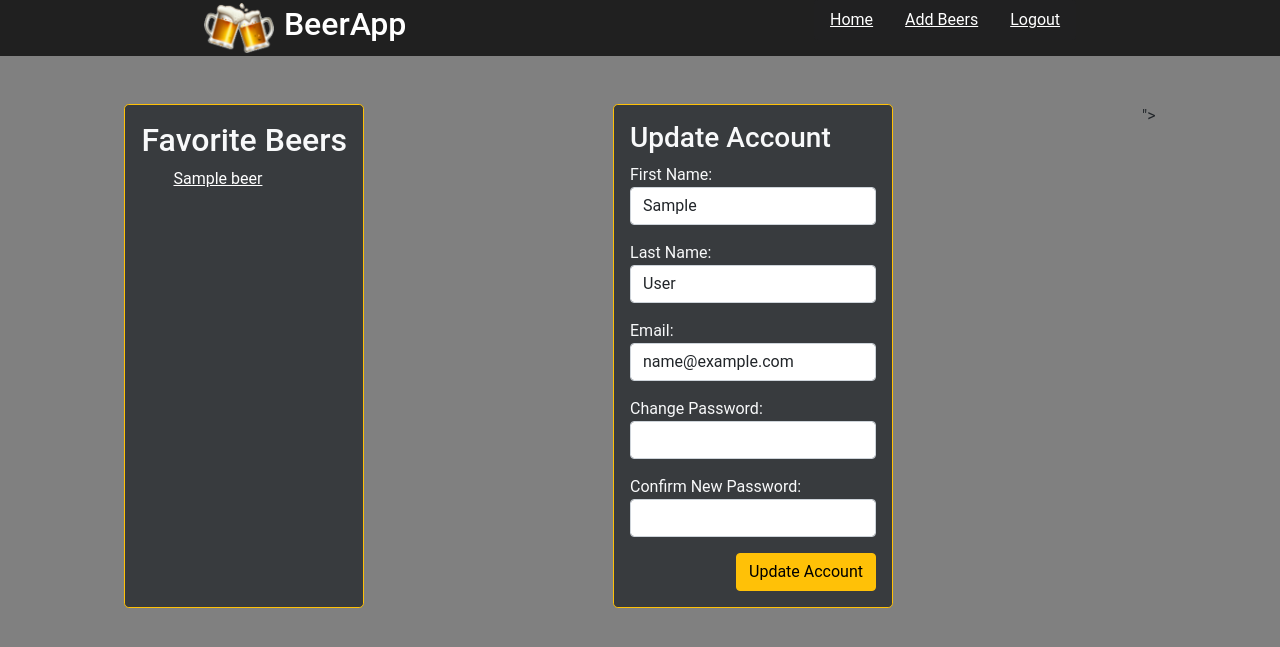
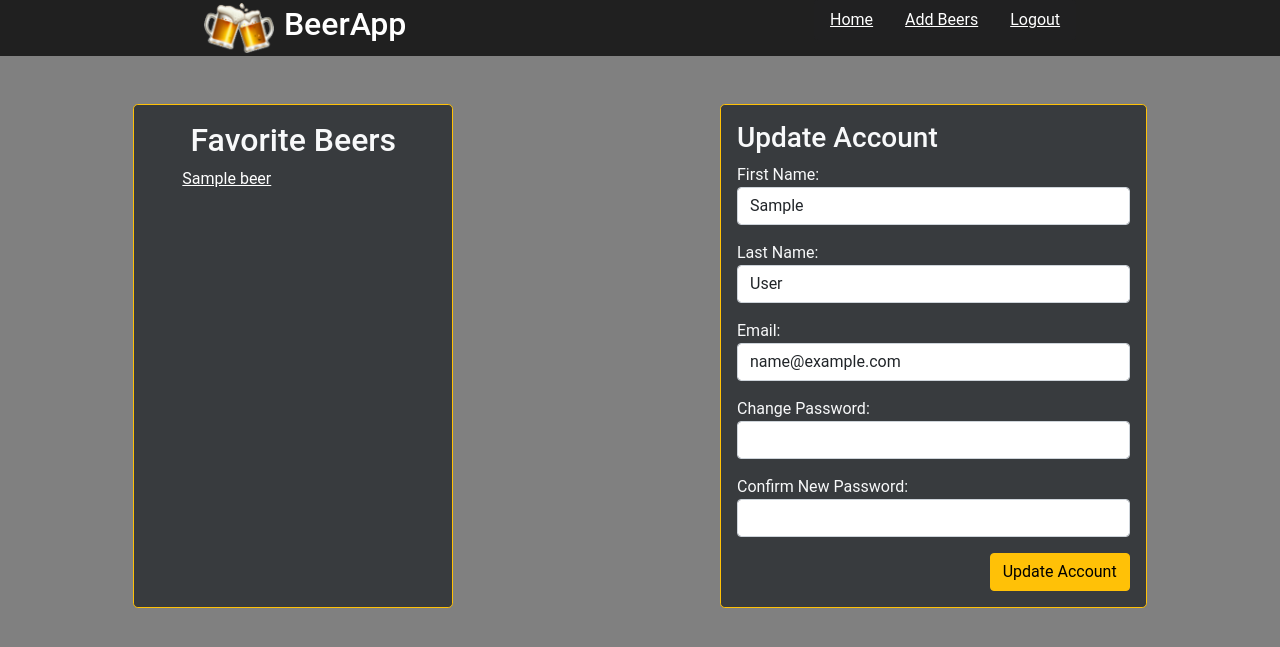
Before and after one commit to Andrew-Danielson/group_project, a Flask app: template flask_app/templates/my-account.html in a window 1280 px wide. Shown: the top 647 px of the page. Run offline with Flask 2, Linux system fonts and the light colour scheme; the template is opened without the code that fills it: most values are stand-ins (such as "Sample title", 1, 10 or a date in 2020).

Commit message:
Fixed error on my account page that prevented loading

```diff
--- a/flask_app/templates/my-account.html
+++ b/flask_app/templates/my-account.html
@@ -23,15 +23,17 @@
         </div>
     </div>
     <div class="d-flex flex-row justify-content-around mt-5">
-        <div class="card p-3 bg-dark bg-opacity-75 border-warning text-light rounded-3">
+        <div class=" col-3 card p-3 bg-dark bg-opacity-75 border-warning text-light rounded-3">
             <h2 class="text-center">Favorite Beers</h2>
             <ul style="list-style-type: none;">
+                {%if this_user_with_favorite_beers != None%}
                 {% for beer in this_user_with_favorite_beers %}
                 <li><a href="/beer/{{beer.id}}/view">{{beer.name}}</a></li>
                 {% endfor %}
+                {%endif%}
             </ul>
         </div>
-        <div class="card p-3 bg-dark bg-opacity-75 border-warning text-light rounded-3">
+        <div class=" col-4 card p-3 bg-dark bg-opacity-75 border-warning text-light rounded-3">
             <h3>Update Account</h3>
             <form action="#" method="post">
                 {% with messages = get_flashed_messages() %}
@@ -66,7 +68,7 @@
                 <div class="col-auto">
                     <input type="submit" value="Update Account" class="btn btn-warning float-end">
                 </div>
-            </div>">
+            </div>
         </div>
     </div>
 </body>
```
